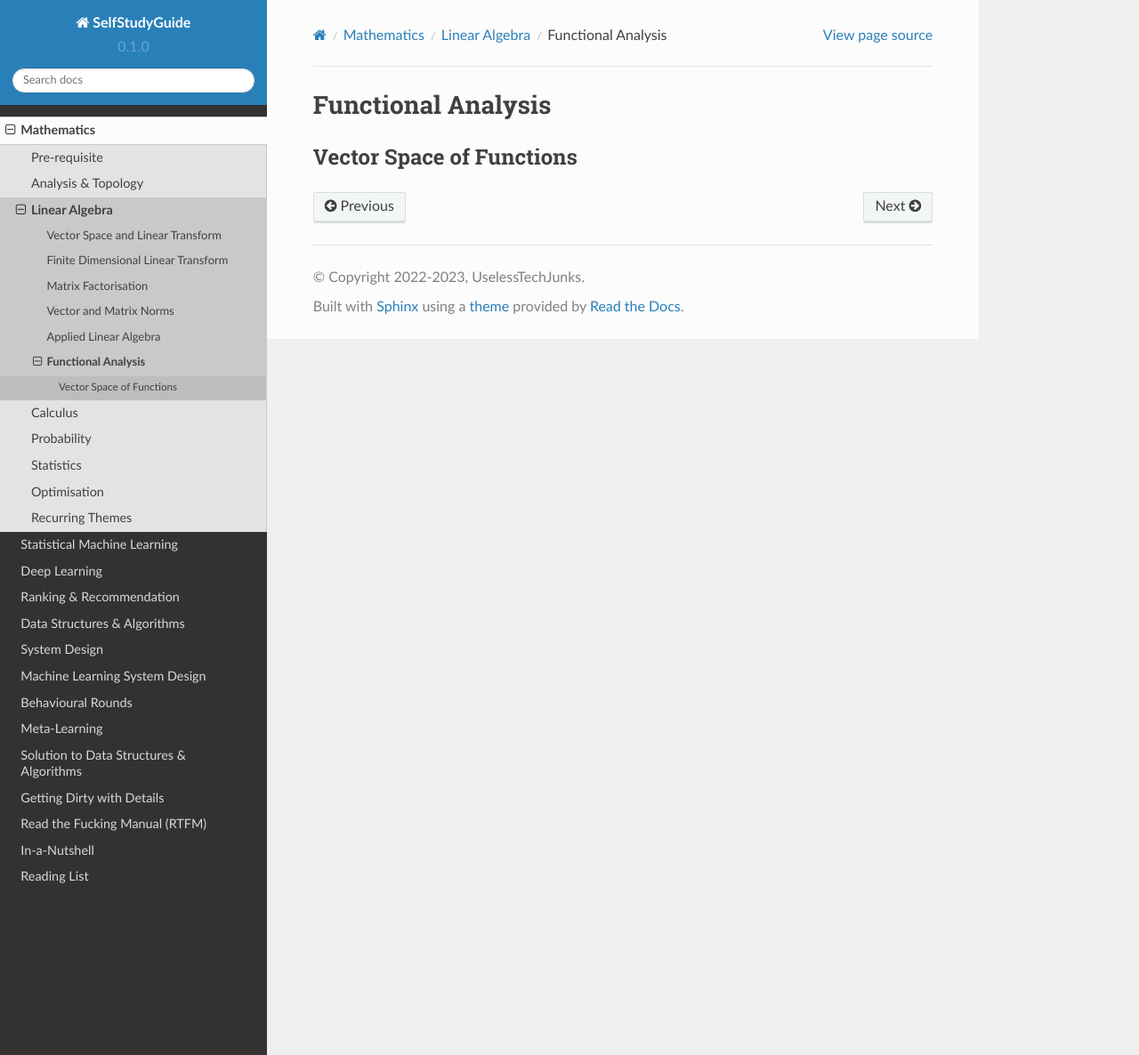
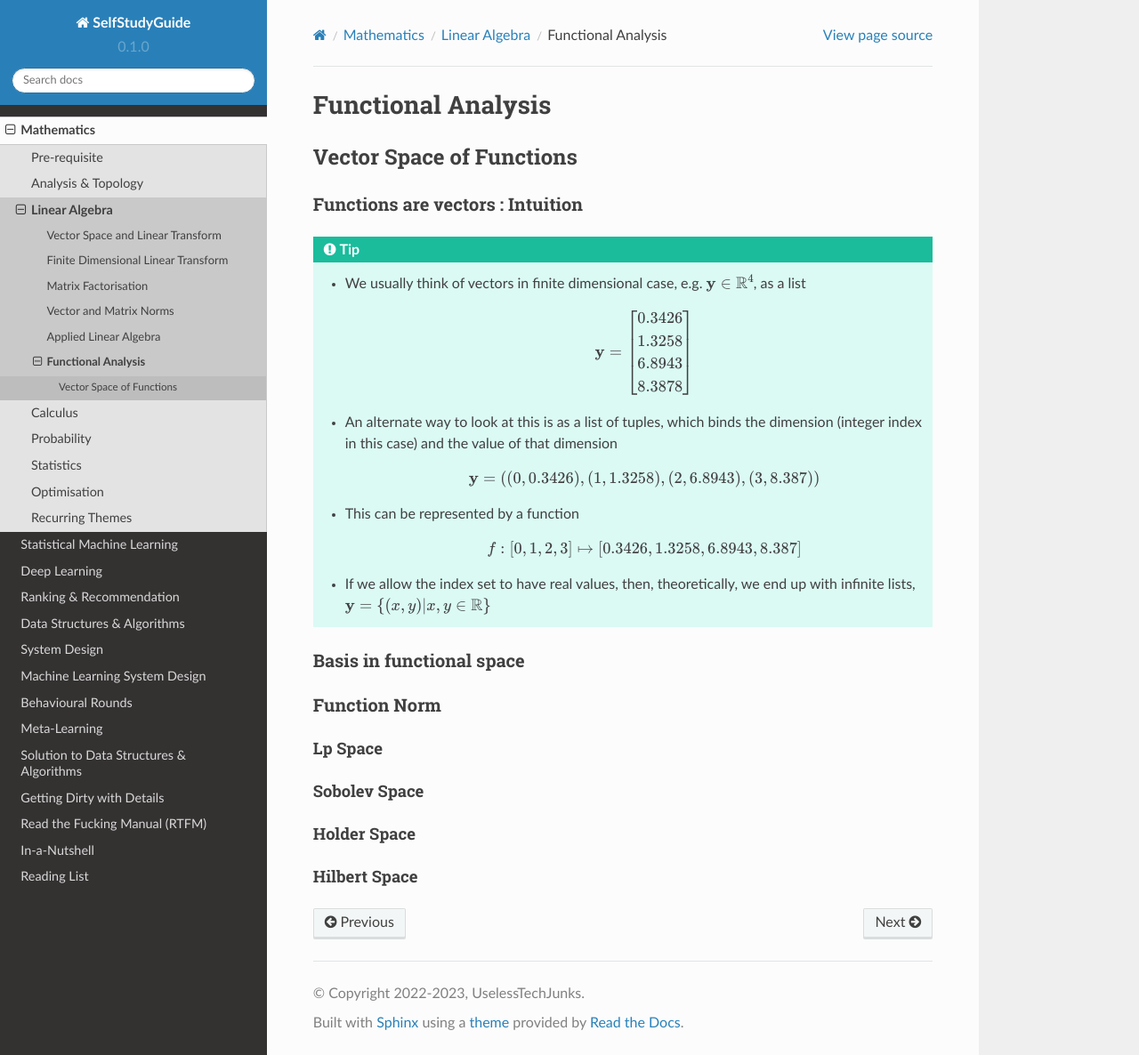
Before and after one commit to uselesstechjunks/leetcode, a Sphinx documentation site: the page built from docs/source/math/linalg/funan.rst, in a window 1280 px wide and 1186 px high. Shown: the whole window at 89% size. Built offline with Sphinx 7.4.7 and the Read the Docs theme 2.0.0, drawn with Linux system fonts in a browser that asks for light colours.

Commit message:
Update funan.rst

```diff
--- a/docs/source/math/linalg/funan.rst
+++ b/docs/source/math/linalg/funan.rst
@@ -5,3 +5,30 @@ Functional Analysis
 ********************************************************************************
 Vector Space of Functions
 ********************************************************************************
+Functions are vectors : Intuition
+================================================================================
+.. tip::
+	* We usually think of vectors in finite dimensional case, e.g. :math:`\mathbf{y}\in\mathbb{R}^4`, as a list
+
+		.. math:: \mathbf{y}=\begin{bmatrix}0.3426 \\1.3258 \\6.8943 \\8.3878 \\\end{bmatrix}\\
+	* An alternate way to look at this is as a list of tuples, which binds the dimension (integer index in this case) and the value of that dimension
+
+		.. math:: \mathbf{y}=\left((0,0.3426),(1,1.3258),(2,6.8943),(3,8.387)\right)
+	* This can be represented by a function
+
+		.. math:: f:[0,1,2,3]\mapsto[0.3426,1.3258,6.8943,8.387]
+	* If we allow the index set to have real values, then, theoretically, we end up with infinite lists, :math:`\mathbf{y}=\{(x,y)|x,y\in\mathbb{R}\}`
+
+Basis in functional space
+================================================================================
+
+Function Norm
+================================================================================
+Lp Space
+--------------------------------------------------------------------------------
+Sobolev Space
+--------------------------------------------------------------------------------
+Holder Space
+--------------------------------------------------------------------------------
+Hilbert Space
+--------------------------------------------------------------------------------
```
